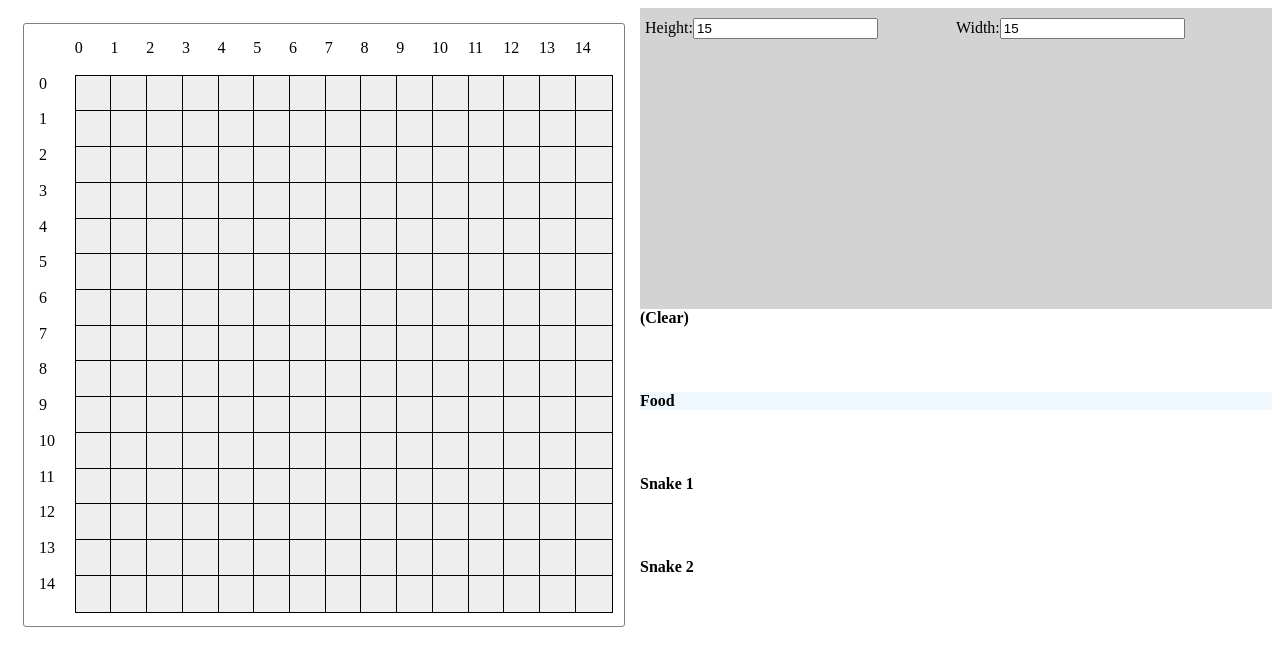
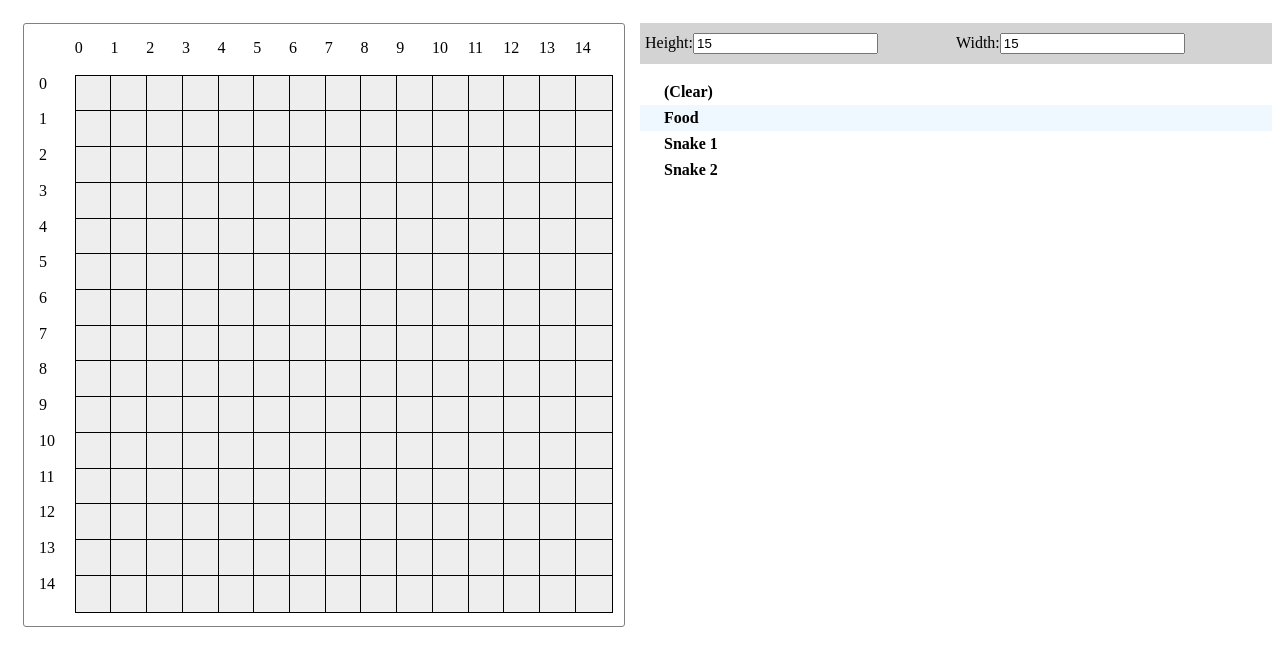
Before and after one commit to JNotelddim/coordinate-plotter, a React (Create React App) app: page / in a window 1280 px wide. Shown: the top 666 px of the page. Built offline with nearby package versions, Linux system fonts and the light colour scheme.

Commit message:
More general layout updates

```diff
--- a/src/components/App.js
+++ b/src/components/App.js
@@ -12,9 +12,9 @@ const App = () => {
         <BoardGrid />
       </Grid>
 
-      <Grid container item md={4} lg={6}>
-        <GridMeta />
-        <Snakes />
+      <Grid container item md={4} lg={6} direction="column">
+        <GridMeta item md={2} />
+        <Snakes item md={10} />
       </Grid>
     </Grid>
   );
--- a/src/components/Cell.js
+++ b/src/components/Cell.js
@@ -12,6 +12,7 @@ const CellWrapper = styled.div`
   padding: 0;
   height: ${props => (props.height ? props.height : 25)}px;
   width: ${props => (props.height ? props.height : 25)}px;
+  cursor: pointer;
 `;
 
 const Cell = ({ x, y, value, setCellContents, inputMode, height }) => {
--- a/src/components/Grid.js
+++ b/src/components/Grid.js
@@ -6,8 +6,7 @@ import PropTypes from "prop-types";
 import Cell from "./Cell";
 
 const Wrapper = styled.div.attrs({ id: "grid-wrapper" })`
-  max-width: 100%;
-
+  width: auto;
   border: 1px solid grey;
   border-radius: 3px;
   padding: 15px;
--- a/src/components/GridMeta.js
+++ b/src/components/GridMeta.js
@@ -9,12 +9,12 @@ import { Grid } from "@material-ui/core";
 const MetaSection = styled(Grid)`
   background: lightgrey;
   padding: 10px 5px;
-  margin: 10px 0px;
+  margin: 15px 0px;
 `;
 
 const GridMeta = ({ height, width, updateGridHeight, updateGridWidth }) => {
   return (
-    <MetaSection container item direction="row">
+    <MetaSection container direction="row">
       <Grid item xs={6}>
         <label>Height:</label>
         <input
--- a/src/components/Snakes.js
+++ b/src/components/Snakes.js
@@ -2,22 +2,34 @@ import React from "react";
 import { connect, useDispatch } from "react-redux";
 import PropTypes from "prop-types";
 import Grid from "@material-ui/core/Grid";
-import styled from "styled-components";
+import styled, { css } from "styled-components";
 
 import { setInputMode } from "../state/grid/grid.actions";
 
+const StyledGrid = styled(Grid)``;
+
+const SnakeWrapper = styled(Grid)`
+  cursor: pointer;
+  padding: 4px 24px;
+  width: 100%;
+  ${({ isSelected }) =>
+    css`
+      background-color: ${isSelected ? "aliceblue" : ""};
+    `}
+`;
+
 export const SnakeSection = ({ snake, isSelected }) => {
   const dispatch = useDispatch();
-  const Wrapper = styled.div`
-    background-color: ${isSelected ? "aliceblue" : ""};
-  `;
 
   return (
-    <Grid item onClick={() => dispatch(setInputMode(snake))} xs={12}>
-      <Wrapper>
-        <b>{snake.name}</b>
-      </Wrapper>
-    </Grid>
+    <SnakeWrapper
+      item
+      isSelected={isSelected}
+      onClick={() => dispatch(setInputMode(snake))}
+      xs={12}
+    >
+      <b>{snake.name}</b>
+    </SnakeWrapper>
   );
 };
 
@@ -31,9 +43,9 @@ const Snakes = ({ snakes, inputMode }) => {
   ));
 
   return (
-    <Grid container item>
+    <StyledGrid container item>
       {snakeSections}
-    </Grid>
+    </StyledGrid>
   );
 };
 
```
